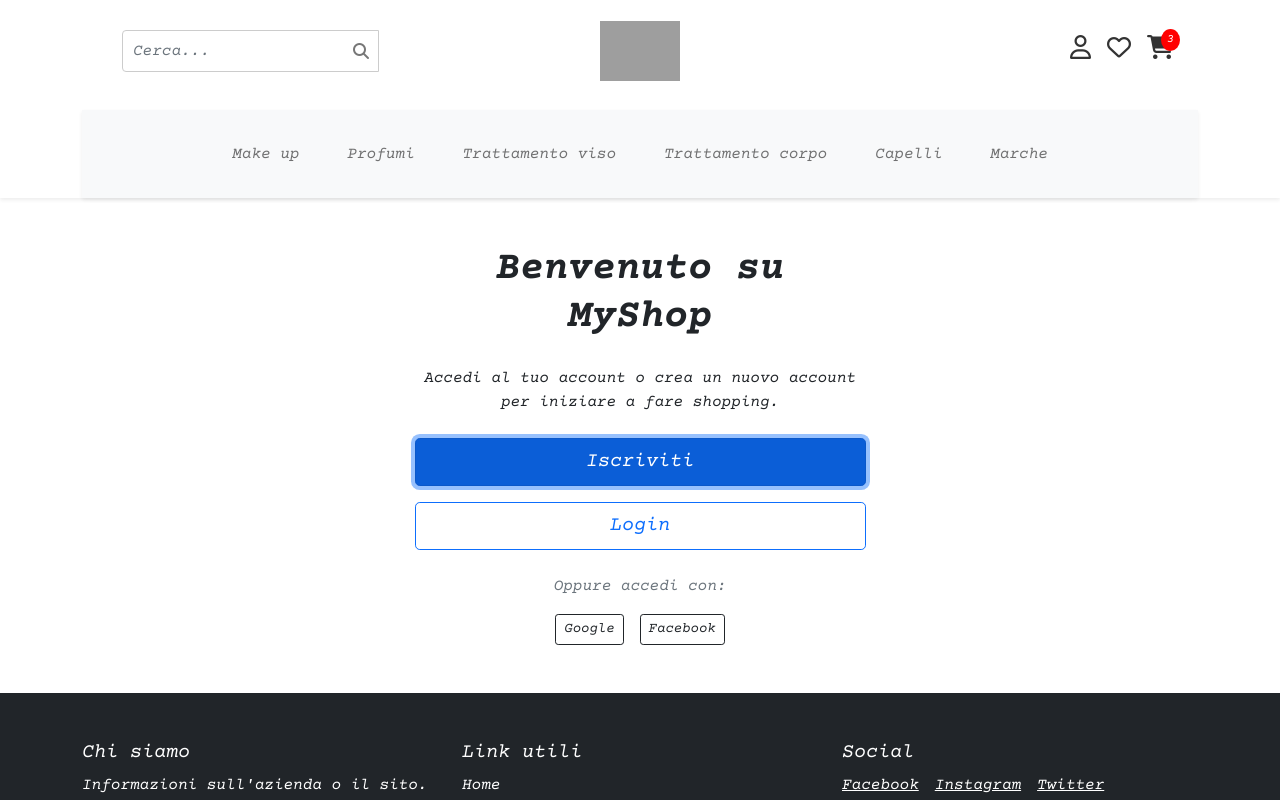
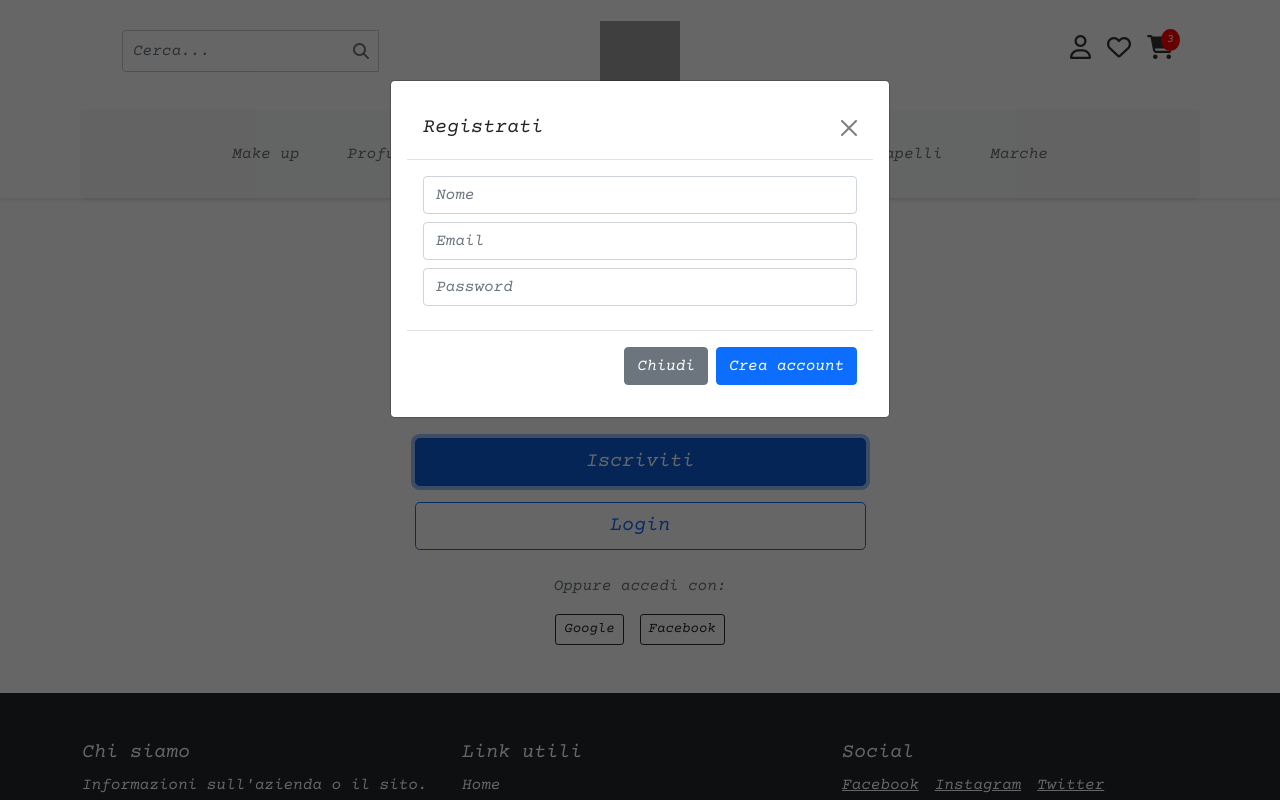
Before and after one commit to DarioBecchio/WebShop, a Vue app: page /account in a window 1280 px wide. Both pictures are taken after a click on the button "Iscriviti". Shown: the top 800 px of the page. Built offline with nearby package versions, Linux system fonts and the light colour scheme; grey boxes are pictures that could not be loaded.

Commit message:
Crate auth modals for registration and login. Create auth.js store with pinia

```diff
--- a/src/pages/Account.vue
+++ b/src/pages/Account.vue
@@ -1,6 +1,47 @@
 <script>
+import { ref } from "vue";
+import { useAuthStore } from "../stores/auth";
+
 export default {
   name: "Account",
+  setup() {
+    const auth = useAuthStore();
+
+    const showRegister = ref(false);
+    const showLogin = ref(false);
+
+    const registerForm = ref({ name: "", email: "", password: "" });
+    const loginForm = ref({ email: "", password: "" });
+
+    const registerUser = () => {
+      auth.register(registerForm.value);
+      showRegister.value = false;
+    };
+
+    const loginUser = () => {
+      auth.login(loginForm.value);
+      showLogin.value = false;
+    };
+
+    const goToRegister = () => {
+      showRegister.value = true;
+    };
+
+    const goToLogin = () => {
+      showLogin.value = true;
+    };
+
+    return {
+      showRegister,
+      showLogin,
+      registerForm,
+      loginForm,
+      registerUser,
+      loginUser,
+      goToLogin,
+      goToRegister,
+    };
+  },
 };
 </script>
 
@@ -37,7 +78,90 @@ export default {
         </div>
       </div>
     </div>
+
+    <!-- MODALE REGISTRAZIONE -->
+    <div class="modal fade show d-block" v-if="showRegister">
+      <div class="modal-dialog">
+        <div class="modal-content p-3">
+          <div class="modal-header">
+            <h5 class="modal-title">Registrati</h5>
+            <button class="btn-close" @click="showRegister = false"></button>
+          </div>
+
+          <div class="modal-body">
+            <input
+              v-model="registerForm.name"
+              type="text"
+              class="form-control mb-2"
+              placeholder="Nome"
+            />
+            <input
+              v-model="registerForm.email"
+              type="email"
+              class="form-control mb-2"
+              placeholder="Email"
+            />
+            <input
+              v-model="registerForm.password"
+              type="password"
+              class="form-control mb-2"
+              placeholder="Password"
+            />
+          </div>
+
+          <div class="modal-footer">
+            <button class="btn btn-secondary" @click="showRegister = false">
+              Chiudi
+            </button>
+            <button class="btn btn-primary" @click="registerUser">
+              Crea account
+            </button>
+          </div>
+        </div>
+      </div>
+    </div>
+
+    <!-- MODALE LOGIN -->
+    <div class="modal fade show d-block" v-if="showLogin">
+      <div class="modal-dialog">
+        <div class="modal-content p-3">
+          <div class="modal-header">
+            <h5 class="modal-title">Accedi</h5>
+            <button class="btn-close" @click="showLogin = false"></button>
+          </div>
+
+          <div class="modal-body">
+            <input
+              v-model="loginForm.email"
+              type="email"
+              class="form-control mb-2"
+              placeholder="Email"
+            />
+            <input
+              v-model="loginForm.password"
+              type="password"
+              class="form-control mb-2"
+              placeholder="Password"
+            />
+          </div>
+
+          <div class="modal-footer">
+            <button class="btn btn-secondary" @click="showLogin = false">
+              Chiudi
+            </button>
+            <button class="btn btn-primary" @click="loginUser">Accedi</button>
+          </div>
+        </div>
+      </div>
+    </div>
   </main>
 </template>
 
-<style></style>
+<style>
+.modal {
+  background: rgba(0, 0, 0, 0.6);
+}
+.modal-dialog {
+  margin-top: 10vh;
+}
+</style>
--- /dev/null
+++ b/src/stores/auth.js
@@ -0,0 +1,41 @@
+import { defineStore } from "pinia";
+
+
+export const useAuthStore = defineStore("auth", {
+    state: () => ({
+        users: [], // lista utenti registrati
+        currentUser: null,
+    }),
+
+
+    actions: {
+        register(data) {
+            const exists = this.users.find((u) => u.email === data.email);
+            if (exists) {
+                alert("Email già registrata!");
+                return;
+            }
+
+
+            this.users.push({ ...data });
+            alert("Registrazione completata!");
+        },
+
+
+        login(data) {
+            const user = this.users.find(
+                (u) => u.email === data.email && u.password === data.password
+            );
+
+
+            if (!user) {
+                alert("Credenziali non valide!");
+                return;
+            }
+
+
+            this.currentUser = user;
+            alert("Login effettuato!");
+        },
+    },
+});
```
